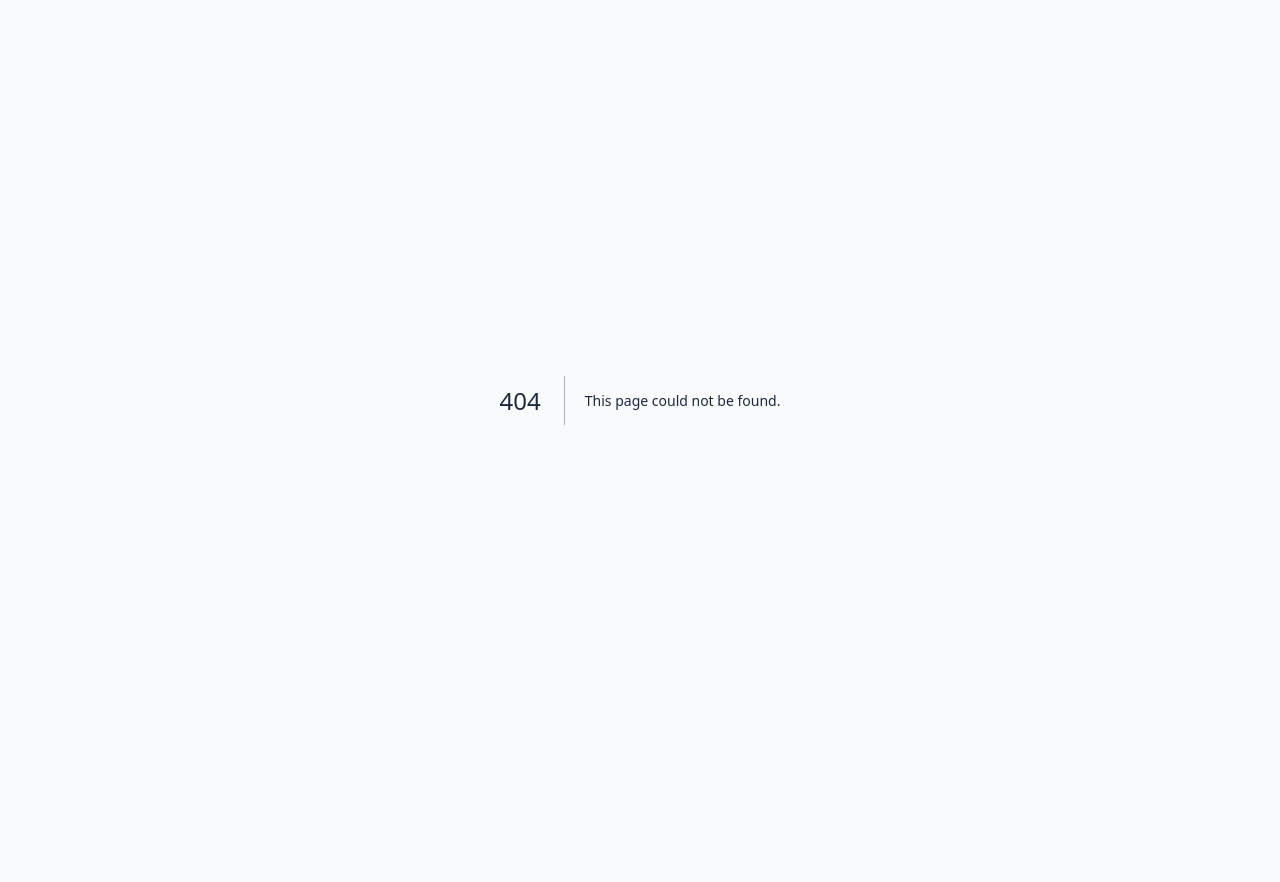
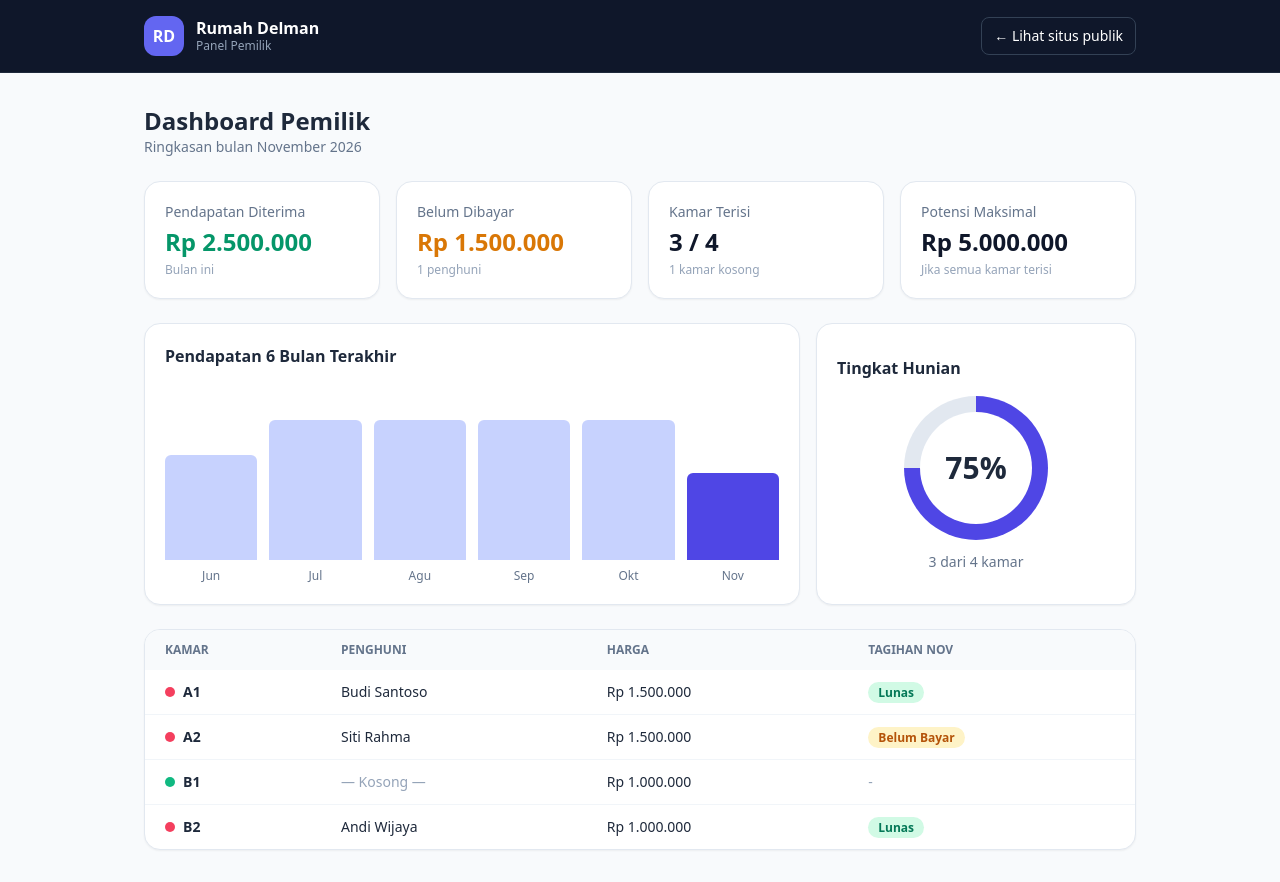
Before and after one commit to razbob67/kos-demo1, a Next.js app in the folder kos-demo/: page /admin in a window 1280 px wide. Before the commit this address had no page. Before the commit the page ends 800 px from the top, so only its background shows below. Built offline with nearby package versions, Linux system fonts and the light colour scheme.

Commit message:
Tambah halaman /admin terkunci

```diff
--- /dev/null
+++ b/kos-demo/app/admin/page.js
@@ -0,0 +1,34 @@
+import Link from "next/link";
+import OwnerDashboard from "@/components/OwnerDashboard";
+import { kamar, NAMA_KOS } from "@/lib/rooms";
+import { penghuni, riwayatPendapatan } from "@/lib/private";
+
+export const dynamic = "force-dynamic";
+export const metadata = { title: "Admin — Rumah Delman", robots: { index: false, follow: false } };
+
+export default function AdminPage() {
+  // Gabungkan data publik + rahasia di server; hanya HTML hasil render yang dikirim.
+  const data = kamar.map((k) => ({ ...k, penghuni: penghuni[k.id] ? { nama: penghuni[k.id].nama, tagihan: penghuni[k.id].tagihan } : null }));
+
+  return (
+    <>
+      <header className="border-b border-slate-800 bg-slate-900 text-white">
+        <div className="mx-auto flex max-w-5xl items-center justify-between px-4 py-4">
+          <div className="flex items-center gap-3">
+            <div className="grid h-10 w-10 place-items-center rounded-xl bg-indigo-500 font-bold">RD</div>
+            <div>
+              <p className="font-semibold leading-tight">{NAMA_KOS}</p>
+              <p className="text-xs text-slate-400">Panel Pemilik</p>
+            </div>
+          </div>
+          <Link href="/" className="rounded-lg border border-slate-700 px-3 py-2 text-sm hover:bg-slate-800">
+            ← Lihat situs publik
+          </Link>
+        </div>
+      </header>
+      <main className="mx-auto max-w-5xl px-4 py-8">
+        <OwnerDashboard kamar={data} riwayatPendapatan={riwayatPendapatan} />
+      </main>
+    </>
+  );
+}
```
